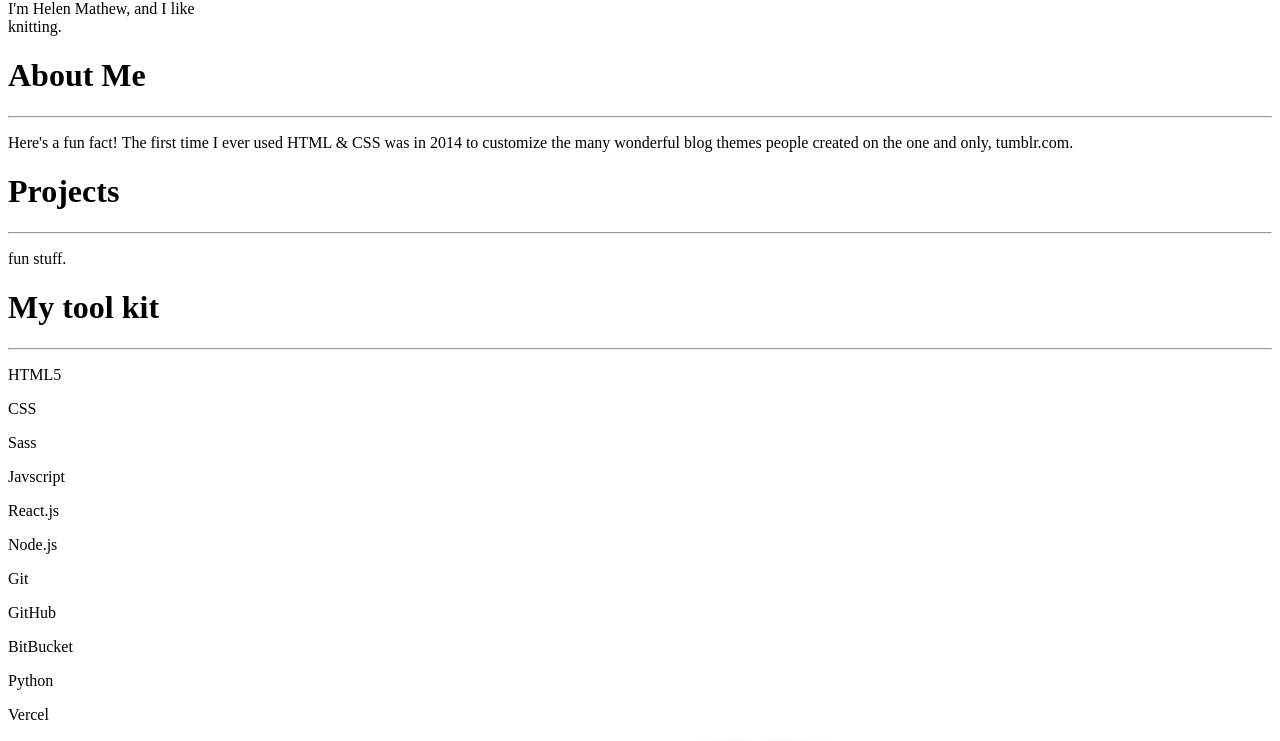
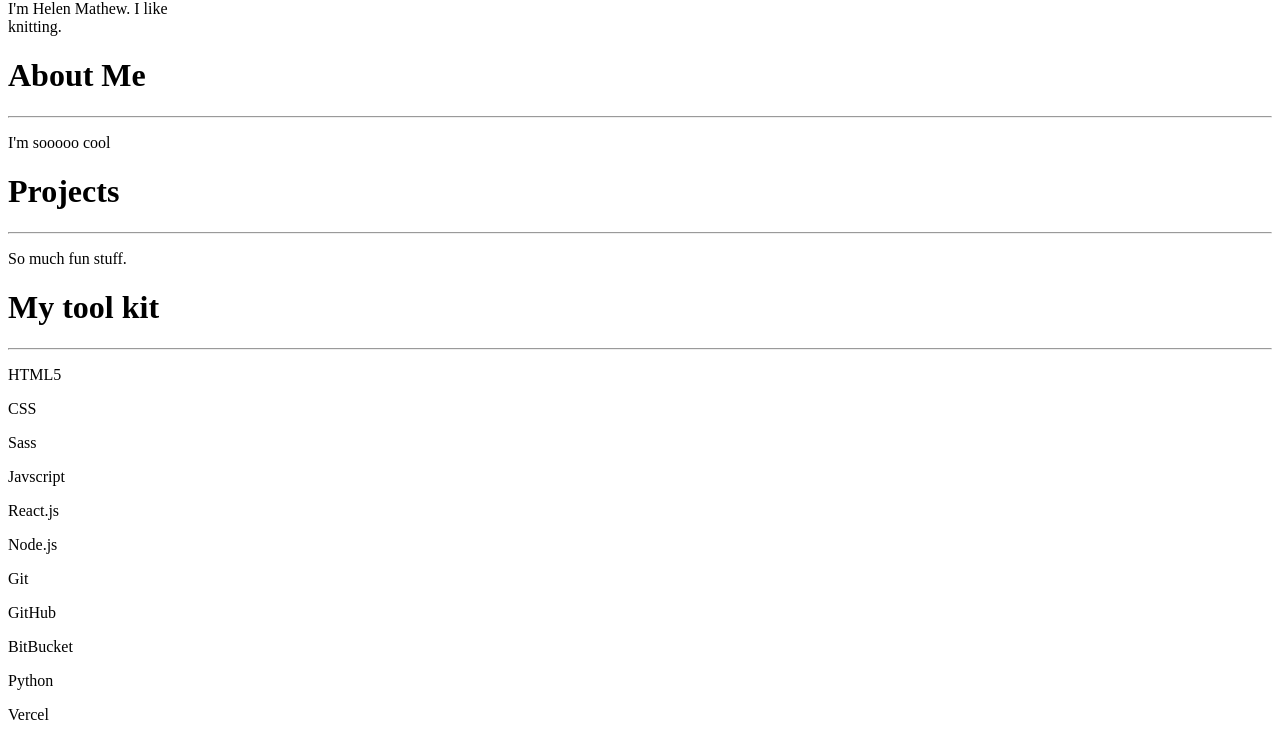
Before and after one commit to helen-mathew/portfolio, a Next.js app: page / in a window 1280 px wide. Shown: the part 1094-1835 px from the top of the page. Built offline with nearby package versions, Linux system fonts and the light colour scheme.

Commit message:
increased icon padding

```diff
--- a/components/Carousel.js
+++ b/components/Carousel.js
@@ -6,7 +6,7 @@ const Carousel = () => {
         "reading.",
         "crocheting.",
         "knitting.",
-        "listening to music.",
+        "music.",
         "biking.",
         "coding for non-profits.",
         "attending hackathons.",
--- a/components/ToolIcon.js
+++ b/components/ToolIcon.js
@@ -2,7 +2,7 @@ import tools from "../data/tools/icons.json";
 
 const ToolIcon = (props) => {
     return (
-        <div className="flex flex-col justify-center items-center p-5">
+        <div className="flex flex-col justify-center items-center p-6">
             <ion-icon name={props.src} style={{fontSize: "60px"}}>
                 {" "}
             </ion-icon>
--- a/data/tools/icons.json
+++ b/data/tools/icons.json
@@ -10,6 +10,8 @@
         {"type": "icon", "src": "logo-github", "title": "GitHub"},
         {"type": "icon", "src": "logo-bitbucket", "title": "BitBucket"},
         {"type": "icon", "src": "logo-python", "title": "Python"},
-        {"type": "icon", "src": "logo-vercel", "title": "Vercel"}
+        {"type": "icon", "src": "logo-vercel", "title": "Vercel"},
+        {"type": "icon", "src": "logo-tux", "title": "Linux"},
+        {"type": "icon", "src": "logo-npm", "title": "NPM"}
     ]
 }
--- a/pages/index.js
+++ b/pages/index.js
@@ -26,8 +26,8 @@ export default function Home() {
                     </h1>
                     <p className=" font-inter text-3xl sm:text-4xl md:text-5xl   md:text-left font-bold opacity-80">
                         I'm{" "}
-                        <span className="text-yellow-200">Helen Mathew,</span>{" "}
-                        and I like <br />
+                        <span className="text-yellow-200">Helen Mathew.</span> I
+                        like <br />
                         <Carousel />
                     </p>
                 </div>
@@ -42,10 +42,11 @@ export default function Home() {
                 </h1>
                 <hr />
                 <p className="pt-3 font-inter">
-                    Here's a fun fact! The first time I ever used HTML & CSS was
+                    I'm sooooo cool
+                    {/* Here's a fun fact! The first time I ever used HTML & CSS was
                     in 2014 to customize the many wonderful blog themes people
                     created on the one and only,
-                    <span className="font-bold"> tumblr.com.</span>
+                    <span className="font-bold"> tumblr.com.</span> */}
                 </p>
             </div>
 
@@ -57,7 +58,7 @@ export default function Home() {
                     Projects
                 </h1>
                 <hr />
-                <p className="pt-3">fun stuff.</p>
+                <p className="pt-3">So much fun stuff.</p>
             </div>
 
             <div
@@ -76,7 +77,7 @@ export default function Home() {
                             title={icon.title}
                         />
                     ))}
-                    <div className="flex flex-col justify-center items-center p-5">
+                    {/* <div className="flex flex-col justify-center items-center p-5">
                         <img
                             className="h-14"
                             src="/vscode-alt.png"
@@ -90,7 +91,7 @@ export default function Home() {
                             src="/Logo_RGB_White.png"
                             alt="MongoDB icon"
                         />
-                    </div>
+                    </div> */}
                 </div>
             </div>
 
```
